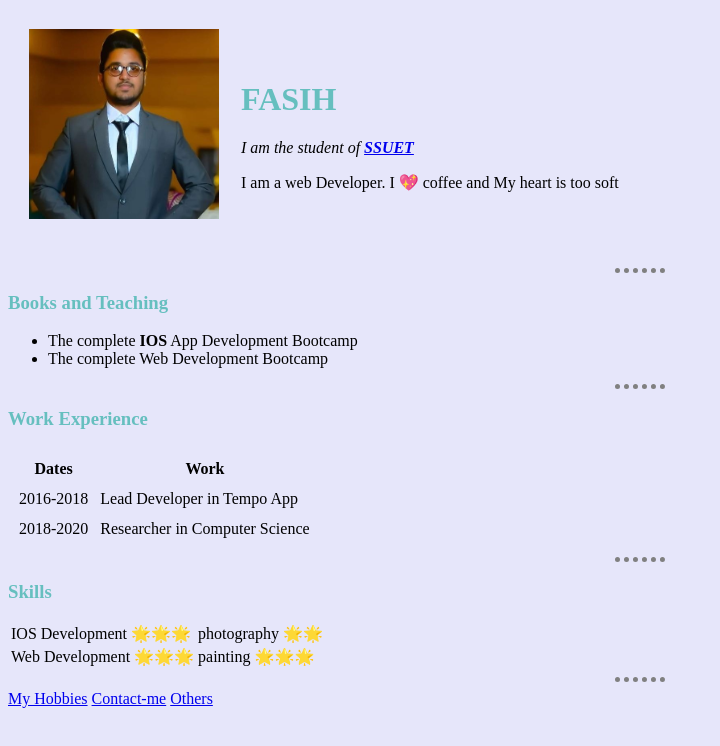
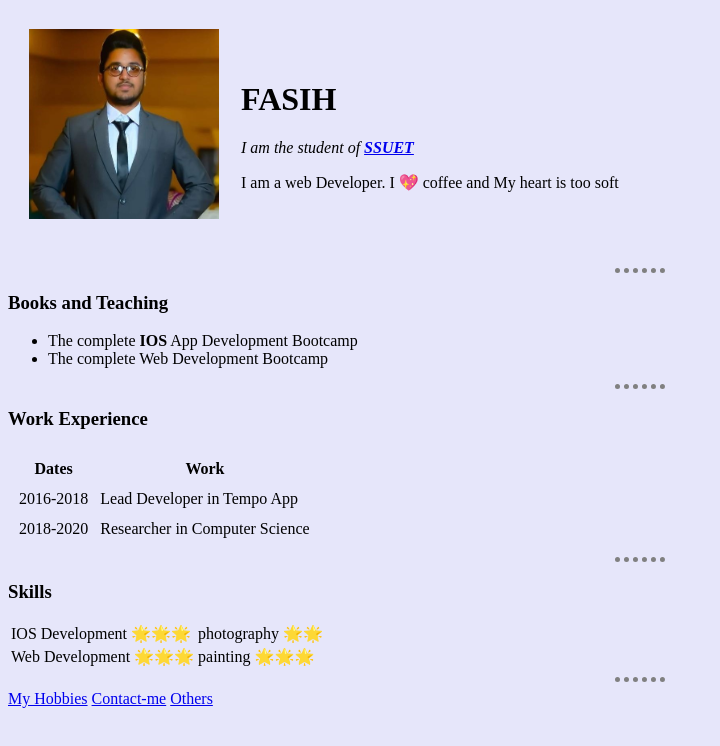
Before and after one commit to SYEDMUHAMMADFASIHALAM/CV-, a plain HTML site: page index.html in a window 1280 px wide. Shown: the whole page, without its empty margins (0-720 px from the left). Drawn offline with Linux system fonts and the light colour scheme.

Commit message:
Add files via upload

```diff
--- a/css/styles.css
+++ b/css/styles.css
@@ -1,12 +1,6 @@
   body {
       background-color: lavender;
     }
-    h1{
-        color: #66BFBF;
-    }
-h3{
-    color: #66BFBF;
-}
 
     hr {
 
```
